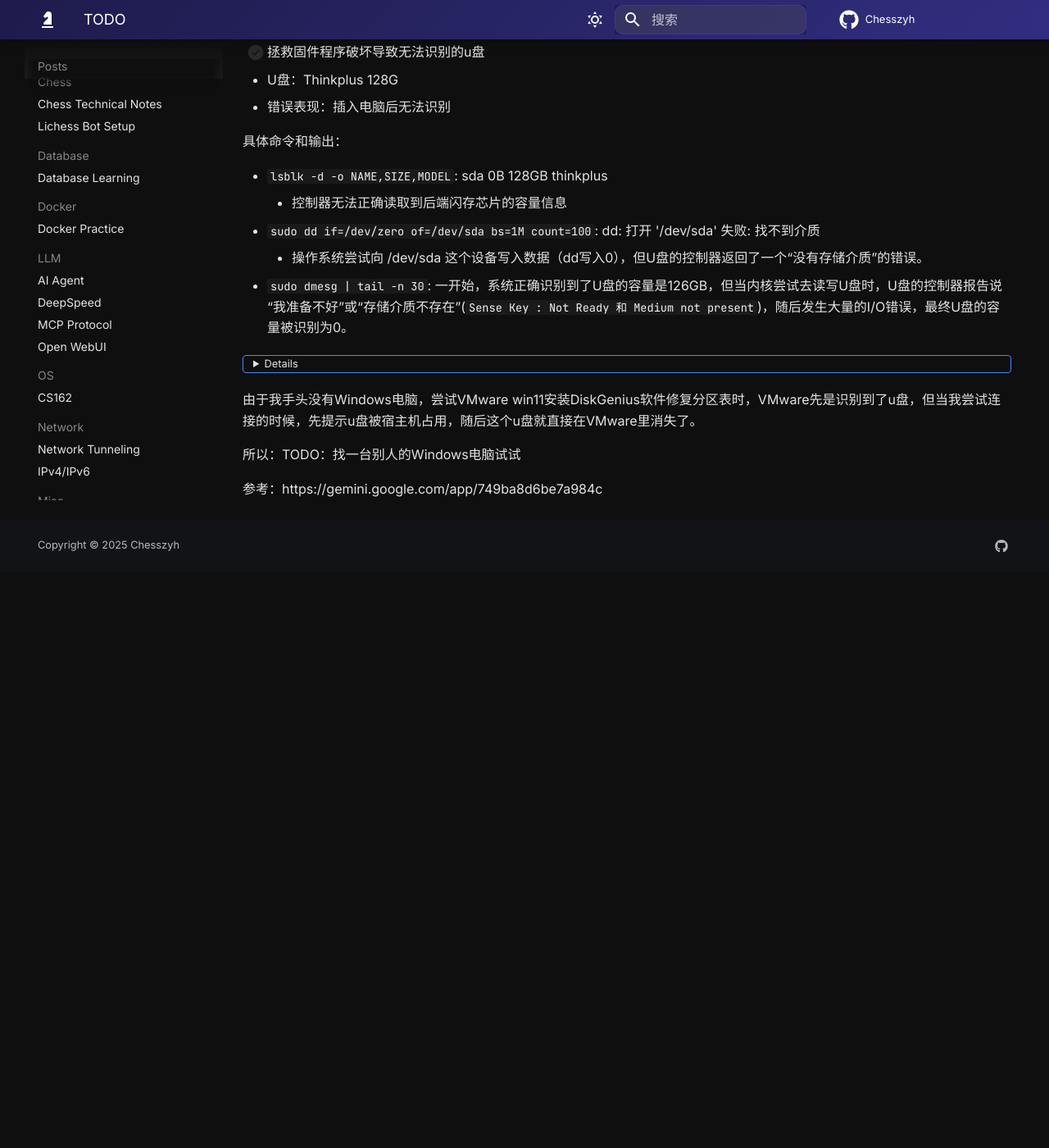
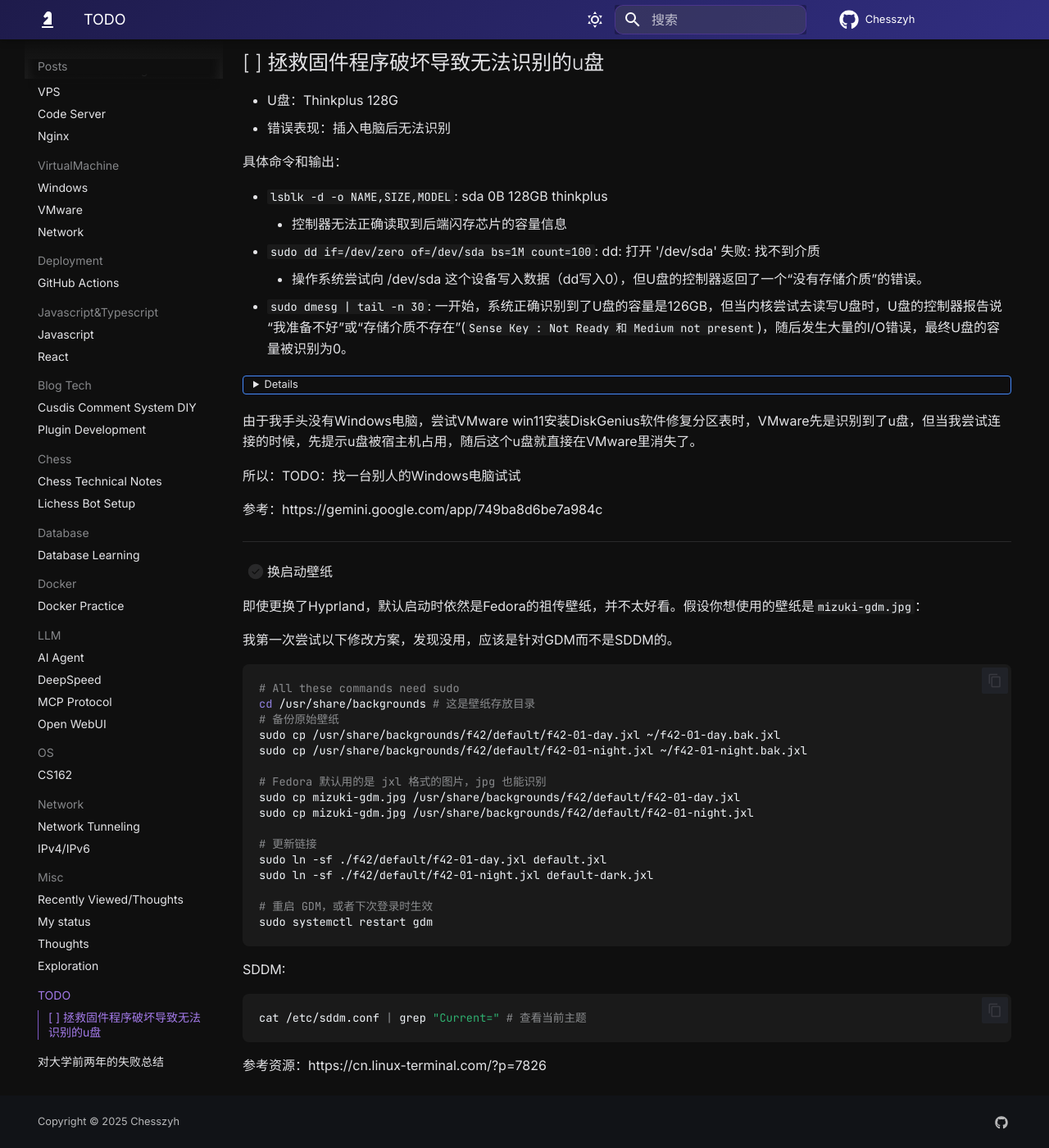
Before and after one commit to Chesszyh/Chesszyh.github.io, an MkDocs documentation site: the page built from docs/posts/TODO.md, in a window 1280 px wide and 1400 px high, scrolled down 2215 px. Shown: the whole window at 82% size. Built offline with MkDocs 1.6.1 and Material for MkDocs 9.7.7, drawn with Linux system fonts in a browser that asks for light colours; before the commit the page ends 2913 px from its top, so only the background shows below that.

Commit message:
Add Javascript

````diff
--- a/docs/misc/Status.md
+++ b/docs/misc/Status.md
@@ -4,4 +4,31 @@
 
 ## 2025-09-16
 
-6月的时候，第一次去上海精卫（徐汇）看医生。……
+6月的时候，第一次去上海精卫（徐汇）看医生。前一个月预约的时候就老费劲了，几乎只有30天才有号。医院里到处都是人，令人意外的是，小孩占比并不怎么高，反而随处可见饱经生活打磨的中年人。我已经提前把症状写在ipad上了，到了之后就做了一下门口的初诊问卷，没过多久就叫我号了。问卷里有关于异装癖之类的调研，属于是意料之外情理之中（小城市也许不会问这个？），那时候我正好刚开始女装一个月左右，所以我就如实添了自己情况。医生面相比较和蔼，简单看了下症状，也没聊什么有用的（因为我挂的是`焦虑障碍：咨询`，主要就是开药的而不是心理咨询，心理咨询那时候挂不上号）。他倒是对我喜欢异装挺感兴趣的，我当时跟他说这不是目前困扰我的主要问题，也不知道他是否理解。反正最后，没做量表，问过我没有增重顾虑（奥氮平会刺激食欲）后直接开了几板奥氮平（精神分裂、双相，也可以辅助治疗抑郁）、草酸（抗焦虑）让我回去吃，一个月后复诊。
+
+吃药之后，睡眠确实是改善了不少，但嗜睡实在难受，并且那几天还正好处于期末周，我没法一天睡10h+来调理身体，所以直到半个月后期末考完才开始吃了一阵子药。吃药之后确实没再出现什么疑似躯体化情况了，但我很难说到底是 期末考压力解除/图书馆人少了-我可以找到清静地方，还是吃药为我带来的情绪改善。我总觉得自己依然是没病的，药物可能只是安慰剂作用，等这段时间外部因素和压力解除之后我就又可以正常生活了。但我今天才意识到，不是的。
+
+今天开学第一天，前一周我开始重新吃药（在家也没吃药，好像也没啥事，反正就摆了一暑假），但是前一天晚上没吃。结果，我就从凌晨一点一直失眠到早上五点，勉强睡了三个小时之后起来上课。搜了一下可能是奥氮平的停药反应，之后维持每天睡前三小时吃半片-睡10h的节奏之后，就不再失眠了。奥氮平毕竟是精神类药物，之前我甚至只把它当安眠药吃，今天才意识到，这玩意劲大啊。
+
+以后还是好好吃药吧，过一个月之后可能就没药了，到时候要不要复诊呢……？
+
+## 2025-09-18
+
+男的好讨厌，以后再也不要坐后排了，后排男的不是在噼里啪啦敲键盘就是在嘀嘀咕咕说话，我好讨厌他们。
+
+长发男我也讨厌。长发男和小男娘是完全不同的，有人能理解这个区别吗？:)
+
+---
+
+今天上软件工程，老师是Guosun Zeng。老教授，ppt非常复古，但讲的还不错的。github上评价说老师的重视程度“文档>代码”，那说明这门课作为“选修”还是比较轻松的。
+
+老师提到的一些观点：
+
+1. 建议组队，根据以往经验单人队伍都很难坚持下来
+2. 本科是锻炼动手的时期，研究生才是深入研究时期
+    1. 软件工程课，可以帮助本科生更好的完成毕业设计和答辩，以及工作面试
+        > 但是现在，对学生的要求在不断下沉，本科生就开始卷科研，高中生卷什么我不知道，小孩子也开始弄少儿编程。很多学术会议全都是华人。我比较好奇的一点是，真的只有中国才这么卷吗？
+
+        > 有个朋友暑假去了德国研学，我其实也想出国看看呢。
+
+一共3节连排，第3节课我去听了Junqiao Zhao老师的课，感觉还是更喜欢Zhao的讲课节奏和任务布置，所以，润了。
--- a/docs/posts/TODO.md
+++ b/docs/posts/TODO.md
@@ -86,7 +86,7 @@
 
 ---
 
-- [ ] 拯救固件程序破坏导致无法识别的u盘
+## [ ] 拯救固件程序破坏导致无法识别的u盘
 
 - U盘：Thinkplus 128G
 - 错误表现：插入电脑后无法识别
@@ -166,3 +166,38 @@
 所以：TODO：找一台别人的Windows电脑试试
 
 参考：https://gemini.google.com/app/749ba8d6be7a984c
+
+---
+
+- [ ] 换启动壁纸
+
+即使更换了Hyprland，默认启动时依然是Fedora的祖传壁纸，并不太好看。假设你想使用的壁纸是`mizuki-gdm.jpg`：
+
+我第一次尝试以下修改方案，发现没用，应该是针对GDM而不是SDDM的。
+
+```bash
+# All these commands need sudo
+cd /usr/share/backgrounds # 这是壁纸存放目录
+# 备份原始壁纸
+sudo cp /usr/share/backgrounds/f42/default/f42-01-day.jxl ~/f42-01-day.bak.jxl
+sudo cp /usr/share/backgrounds/f42/default/f42-01-night.jxl ~/f42-01-night.bak.jxl
+
+# Fedora 默认用的是 jxl 格式的图片，jpg 也能识别
+sudo cp mizuki-gdm.jpg /usr/share/backgrounds/f42/default/f42-01-day.jxl
+sudo cp mizuki-gdm.jpg /usr/share/backgrounds/f42/default/f42-01-night.jxl
+
+# 更新链接
+sudo ln -sf ./f42/default/f42-01-day.jxl default.jxl
+sudo ln -sf ./f42/default/f42-01-night.jxl default-dark.jxl
+
+# 重启 GDM，或者下次登录时生效
+sudo systemctl restart gdm
+```
+
+SDDM:
+
+```bash
+cat /etc/sddm.conf | grep "Current=" # 查看当前主题
+```
+
+参考资源：https://cn.linux-terminal.com/?p=7826
--- a/mkdocs.yml
+++ b/mkdocs.yml
@@ -78,6 +78,7 @@
     - Deployment:
       - "GitHub Actions": posts/Deployment/github-actions.md
     - Javascript&Typescript:
+      - "Javascript": posts/Javascript&Typescript/Javascript.md
       - "React": posts/Javascript&Typescript/React.md
     - Blog Tech:
       - "Cusdis Comment System DIY": posts/Blog/cusdis-diy.md
````
Also changed, not shown: docs/posts/Javascript&Typescript/Javascript.md (added, +154 -0 lines), docs/posts/Javascript&Typescript/Vue.md (added, +3 -0 lines).
